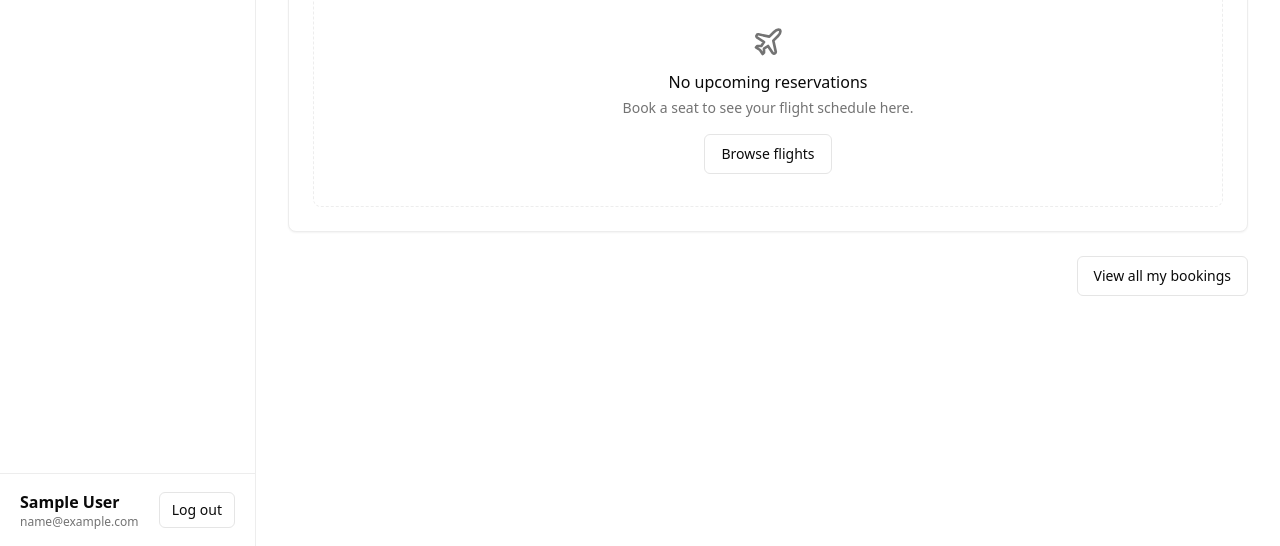
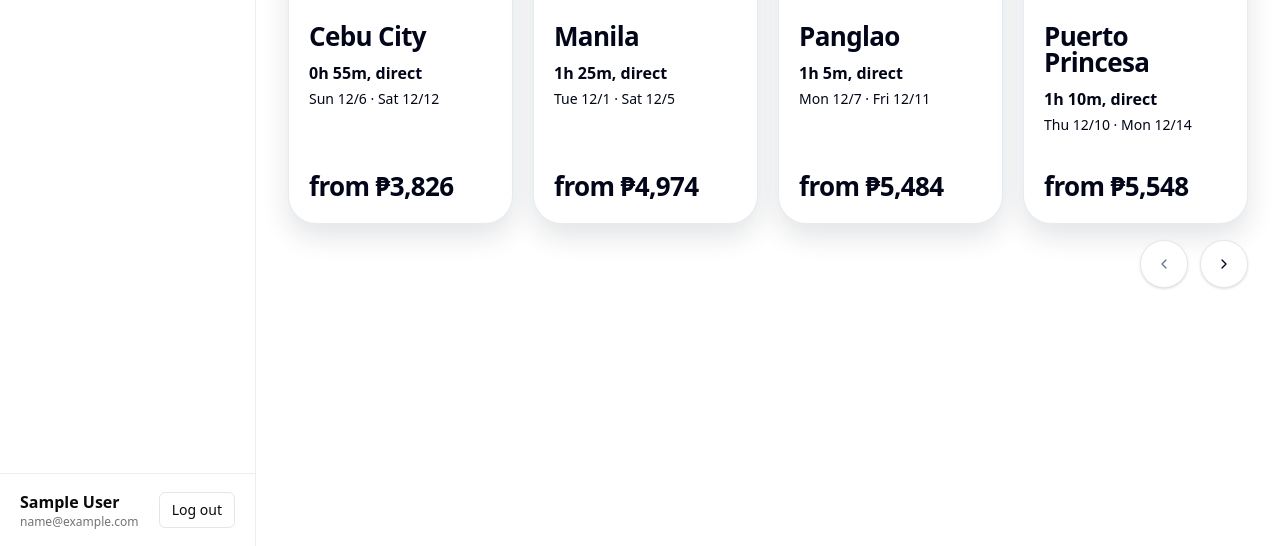
Before and after one commit to marjorie091505-afk/APFRS-GONZAGA, a Laravel app: page /dashboard in a window 1280 px wide. Shown: the part 254-800 px from the top of the page. Run offline with Laravel 12, Linux system fonts and the light colour scheme; the visitor is signed in with stand-in values (Sample User, id 1); data that the repository does not hold is empty; style sheets or scripts are compiled from the project's sources; parts of the project's set-up code (start-up, migrations or seed data) failed here and were passed over; some libraries are stand-ins or nearby versions.

Commit message:
not fully done

```diff
--- a/database/seeders/AirportSeeder.php
+++ b/database/seeders/AirportSeeder.php
@@ -13,6 +13,8 @@ class AirportSeeder extends Seeder
             ['code' => 'MNL', 'name' => 'Ninoy Aquino International Airport', 'city' => 'Manila', 'country' => 'Philippines'],
             ['code' => 'CEB', 'name' => 'Mactan-Cebu International Airport', 'city' => 'Cebu', 'country' => 'Philippines'],
             ['code' => 'DVO', 'name' => 'Francisco Bangoy International Airport', 'city' => 'Davao', 'country' => 'Philippines'],
+            ['code' => 'TAG', 'name' => 'Bohol-Panglao International Airport', 'city' => 'Panglao', 'country' => 'Philippines'],
+            ['code' => 'PPS', 'name' => 'Puerto Princesa International Airport', 'city' => 'Puerto Princesa', 'country' => 'Philippines'],
             ['code' => 'SIN', 'name' => 'Changi Airport', 'city' => 'Singapore', 'country' => 'Singapore'],
         ];
 
--- a/resources/js/pages/dashboard.tsx
+++ b/resources/js/pages/dashboard.tsx
@@ -1,7 +1,7 @@
 import { Head, Link, usePage } from '@inertiajs/react';
-import { Armchair, CalendarClock, CircleDollarSign, Plane, TicketCheck, UsersRound } from 'lucide-react';
+import { Armchair, CalendarClock, ChevronLeft, ChevronRight, CircleDollarSign, Plane, TicketCheck, UsersRound } from 'lucide-react';
+import { useState } from 'react';
 
-import { Badge } from '@/components/ui/badge';
 import { Button } from '@/components/ui/button';
 import { Card, CardContent, CardDescription, CardHeader, CardTitle } from '@/components/ui/card';
 import { Table, TableBody, TableCell, TableHead, TableHeader, TableRow } from '@/components/ui/table';
@@ -20,92 +20,98 @@ const currency = (amount: number | string) => new Intl.NumberFormat('en-PH', { s
 
 const dateTime = (value: string) => new Intl.DateTimeFormat('en-PH', { dateStyle: 'medium', timeStyle: 'short' }).format(new Date(value));
 
+const destinations = [
+    {
+        city: 'Cebu City',
+        duration: '0h 55m, direct',
+        dates: 'Sun 12/6 · Sat 12/12',
+        price: '₱3,826',
+        image: 'https://images.unsplash.com/photo-1507525428034-b723cf961d3e?auto=format&fit=crop&w=900&q=85',
+    },
+    {
+        city: 'Manila',
+        duration: '1h 25m, direct',
+        dates: 'Tue 12/1 · Sat 12/5',
+        price: '₱4,974',
+        image: 'https://images.unsplash.com/photo-1528127269322-539801943592?auto=format&fit=crop&w=900&q=85',
+    },
+    {
+        city: 'Panglao',
+        duration: '1h 5m, direct',
+        dates: 'Mon 12/7 · Fri 12/11',
+        price: '₱5,484',
+        image: 'https://images.unsplash.com/photo-1547471080-7cc2caa47102?auto=format&fit=crop&w=900&q=85',
+    },
+    {
+        city: 'Puerto Princesa',
+        duration: '1h 10m, direct',
+        dates: 'Thu 12/10 · Mon 12/14',
+        price: '₱5,548',
+        image: 'https://images.unsplash.com/photo-1518509562904-e7ef99cdcc86?auto=format&fit=crop&w=900&q=85',
+    },
+];
+
 export default function Dashboard() {
     const { auth, stats, recentBookings = [], upcomingFlights = [], upcomingBookings = [] } = usePage<SharedData & DashboardProps>().props;
+    const [destinationOffset, setDestinationOffset] = useState(0);
 
     if (!auth.user.is_admin) {
+        const visibleDestinations = [...destinations.slice(destinationOffset), ...destinations.slice(0, destinationOffset)];
+
         return (
             <AirlineLayout>
                 <Head title="My flight schedule" />
                 <div className="space-y-6">
-                    <div className="flex flex-col gap-4 sm:flex-row sm:items-end sm:justify-between">
-                        <div>
-                            <p className="text-primary text-sm font-semibold">Passenger dashboard</p>
-                            <h1 className="mt-1 text-3xl font-semibold tracking-tight">Welcome, {auth.user.name}</h1>
-                            <p className="text-muted-foreground mt-2">Your upcoming reservations and departure information.</p>
+                    <section aria-label="Popular destinations" className="space-y-4">
+                        <div className="grid grid-cols-1 gap-5 sm:grid-cols-2 xl:grid-cols-4">
+                            {visibleDestinations.map((destination) => (
+                                <Link
+                                    key={destination.city}
+                                    href={`${route('flights.index')}?search=${encodeURIComponent(destination.city)}`}
+                                    className="group overflow-hidden rounded-[28px] border border-slate-200/80 bg-white shadow-[0_12px_28px_rgba(15,23,42,0.12)] transition-transform hover:-translate-y-1 focus-visible:ring-2 focus-visible:ring-slate-400 focus-visible:outline-none"
+                                >
+                                    <div className="p-3 pb-0">
+                                        <img
+                                            src={destination.image}
+                                            alt={`${destination.city} beach destination`}
+                                            className="h-52 w-full rounded-[22px] object-cover"
+                                        />
+                                    </div>
+                                    <div className="flex h-56 flex-col px-5 pt-6 pb-6">
+                                        <h2 className="text-[26px] leading-none font-black tracking-tight text-slate-950">{destination.city}</h2>
+                                        <p className="mt-3 font-semibold text-slate-950">{destination.duration}</p>
+                                        <p className="mt-1 text-sm font-medium text-slate-950">{destination.dates}</p>
+                                        <p className="mt-auto text-[26px] leading-none font-black tracking-tight text-slate-950">
+                                            from {destination.price}
+                                        </p>
+                                    </div>
+                                </Link>
+                            ))}
                         </div>
-                        <Button asChild>
-                            <Link href={route('bookings.create')}>Book a flight</Link>
-                        </Button>
-                    </div>
+                        <div className="flex justify-end gap-3">
+                            <Button
+                                type="button"
+                                variant="outline"
+                                size="icon"
+                                className="size-12 rounded-full border-slate-200 bg-white text-slate-500 shadow-sm"
+                                aria-label="Previous destinations"
+                                onClick={() => setDestinationOffset((current) => (current - 1 + destinations.length) % destinations.length)}
+                            >
+                                <ChevronLeft className="size-5" aria-hidden="true" />
+                            </Button>
+                            <Button
+                                type="button"
+                                variant="outline"
+                                size="icon"
+                                className="size-12 rounded-full border-slate-200 bg-white text-slate-950 shadow-sm"
+                                aria-label="Next destinations"
+                                onClick={() => setDestinationOffset((current) => (current + 1) % destinations.length)}
+                            >
+                                <ChevronRight className="size-5" aria-hidden="true" />
+                            </Button>
+                        </div>
+                    </section>
 
-                    <Card>
-                        <CardHeader>
-                            <CardTitle>Upcoming flights</CardTitle>
-                            <CardDescription>Your confirmed reservations, ordered by departure time.</CardDescription>
-                        </CardHeader>
-                        <CardContent>
-                            {upcomingBookings.length === 0 ? (
-                                <div className="rounded-lg border border-dashed p-8 text-center">
-                                    <Plane className="text-muted-foreground mx-auto size-8" aria-hidden="true" />
-                                    <p className="mt-3 font-medium">No upcoming reservations</p>
-                                    <p className="text-muted-foreground mt-1 text-sm">Book a seat to see your flight schedule here.</p>
-                                    <Button asChild variant="outline" className="mt-4">
-                                        <Link href={route('flights.index')}>Browse flights</Link>
-                                    </Button>
-                                </div>
-                            ) : (
-                                <div className="space-y-3">
-                                    {upcomingBookings.map((booking) => {
-                                        const flight = booking.flight;
-                                        if (!flight) return null;
-
-                                        const departure = new Date(flight.departure_time);
-                                        const departingNow = Math.abs(departure.getTime() - Date.now()) <= 30 * 60 * 1000;
-
-                                        return (
-                                            <article
-                                                key={booking.id}
-                                                className="flex flex-col gap-4 rounded-lg border p-4 sm:flex-row sm:items-center sm:justify-between"
-                                            >
-                                                <div className="space-y-1">
-                                                    <p className="font-semibold">{flight.flight_number}</p>
-                                                    <p className="text-lg font-medium">
-                                                        {flight.origin_airport?.code ?? 'N/A'} <span className="text-muted-foreground">to</span>{' '}
-                                                        {flight.destination_airport?.code ?? 'N/A'}
-                                                    </p>
-                                                    <p className="text-muted-foreground text-sm">
-                                                        {flight.origin_airport?.name ?? 'Unknown airport'} (
-                                                        {flight.origin_airport?.city ?? 'Unknown city'}) to{' '}
-                                                        {flight.destination_airport?.name ?? 'Unknown airport'} (
-                                                        {flight.destination_airport?.city ?? 'Unknown city'})
-                                                    </p>
-                                                    <p className="text-muted-foreground text-sm">
-                                                        Seat {booking.seat?.seat_number ?? 'N/A'} · Ref {booking.booking_reference}
-                                                    </p>
-                                                </div>
-                                                <div className="flex items-center justify-between gap-4 sm:justify-end">
-                                                    <div className="text-left sm:text-right">
-                                                        <p className="font-medium">{dateTime(flight.departure_time)}</p>
-                                                        <p className="text-muted-foreground text-sm">Departure</p>
-                                                    </div>
-                                                    <Badge variant={departingNow ? 'default' : 'secondary'}>
-                                                        {departingNow ? 'Departing now' : 'Upcoming'}
-                                                    </Badge>
-                                                </div>
-                                            </article>
-                                        );
-                                    })}
-                                </div>
-                            )}
-                        </CardContent>
-                    </Card>
-
-                    <div className="flex justify-end">
-                        <Button asChild variant="outline">
-                            <Link href={route('bookings.index')}>View all my bookings</Link>
-                        </Button>
-                    </div>
                 </div>
             </AirlineLayout>
         );
```
